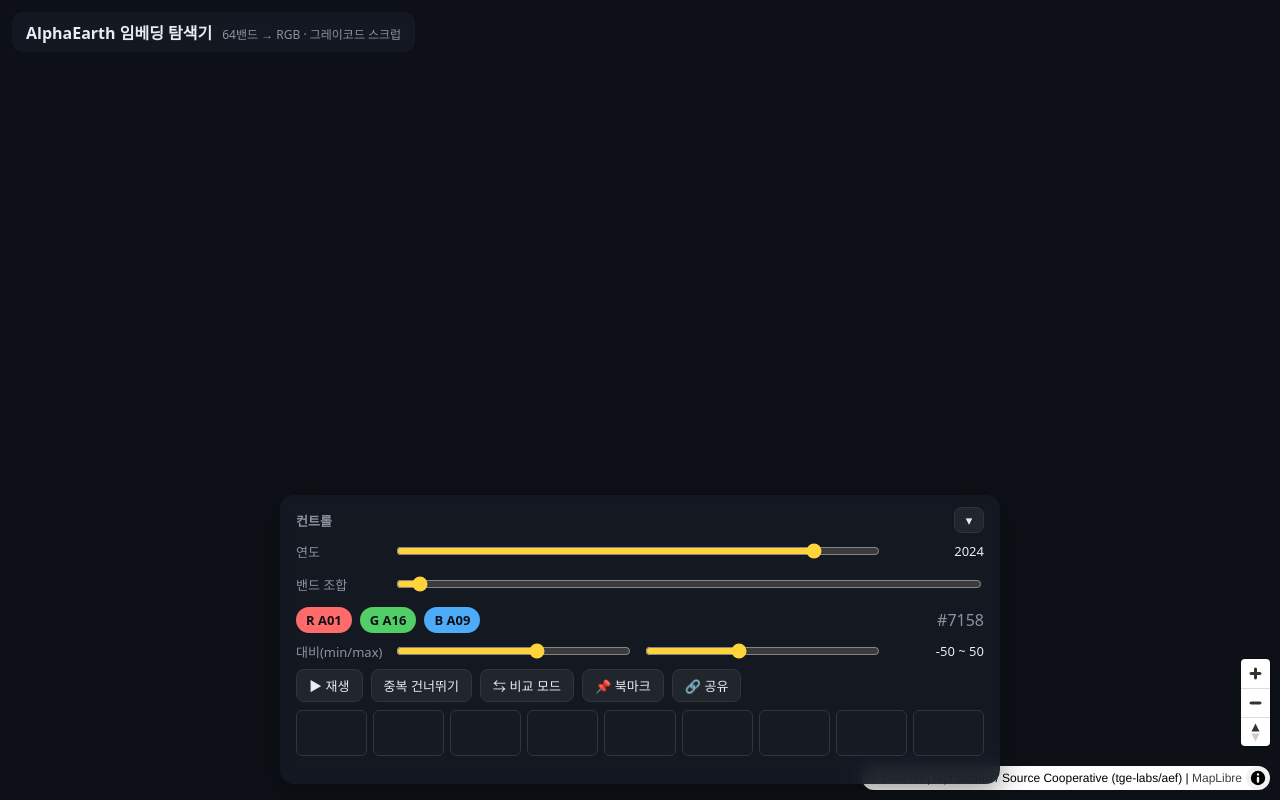
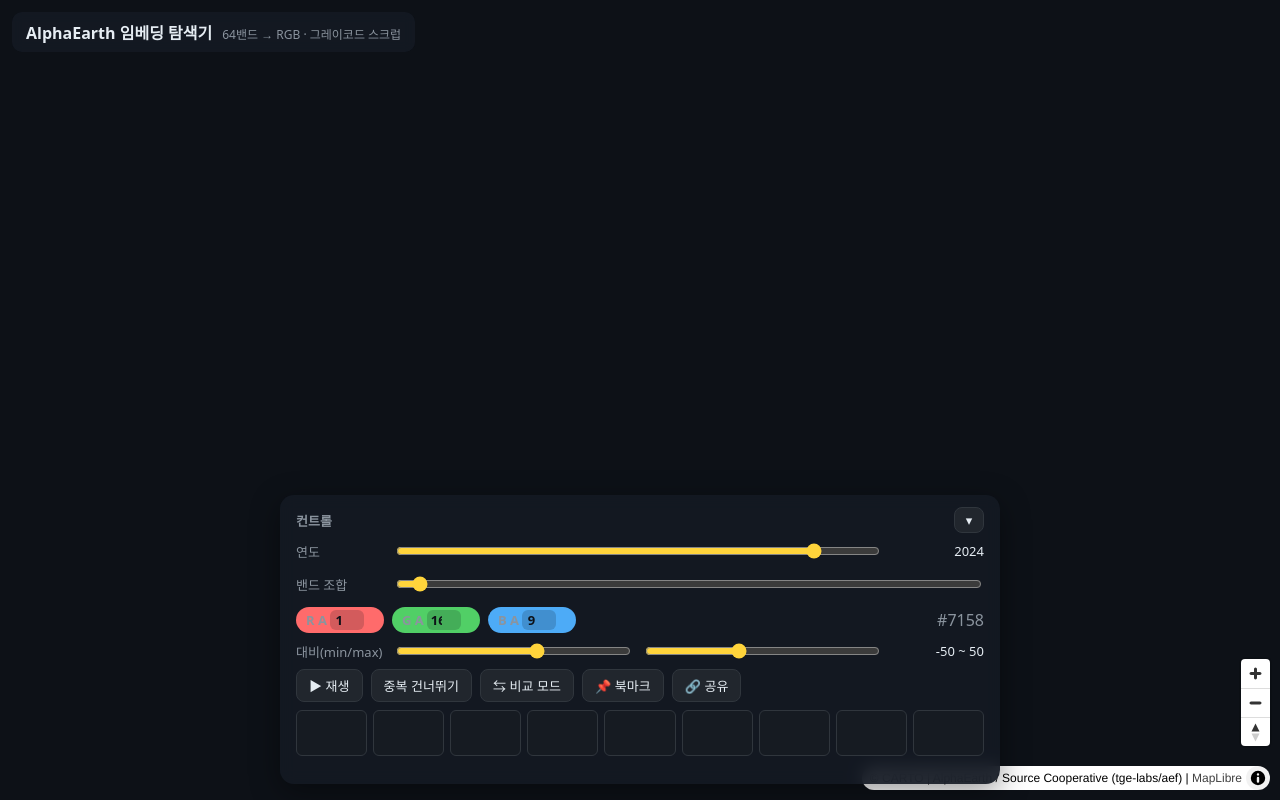
Before and after one commit to ganghyunnnn/AlphaEarth-Viewer, a website built with Vite: page frontend/index.html in a window 1280 px wide. Built offline with nearby package versions, Linux system fonts and the light colour scheme; no server answers; files whose address does not match are found by name.

Commit message:
feat: direct R/G/B band number input

```diff
--- a/frontend/index.html
+++ b/frontend/index.html
@@ -46,9 +46,9 @@
           <input id="scrub" type="range" min="0" max="262143" step="1" value="0" />
         </div>
         <div class="row combo">
-          <span class="chip r" id="chipR">R A01</span>
-          <span class="chip g" id="chipG">G A02</span>
-          <span class="chip b" id="chipB">B A03</span>
+          <label class="bandchip r">R&nbsp;A<input id="bandR" class="bandnum" type="number" min="0" max="63" step="1" /></label>
+          <label class="bandchip g">G&nbsp;A<input id="bandG" class="bandnum" type="number" min="0" max="63" step="1" /></label>
+          <label class="bandchip b">B&nbsp;A<input id="bandB" class="bandnum" type="number" min="0" max="63" step="1" /></label>
           <span class="idx" id="idxOut">#0</span>
         </div>
 
--- a/frontend/src/main.js
+++ b/frontend/src/main.js
@@ -66,9 +66,9 @@ function renderActive(commit) {
 const scrub = new ScrubControl(
   {
     scrub: $("scrub"),
-    chipR: $("chipR"),
-    chipG: $("chipG"),
-    chipB: $("chipB"),
+    bandR: $("bandR"),
+    bandG: $("bandG"),
+    bandB: $("bandB"),
     idxOut: $("idxOut"),
     play: $("play"),
     skipDeg: $("skipDeg"),
--- a/frontend/src/scrubbar.js
+++ b/frontend/src/scrubbar.js
@@ -5,7 +5,7 @@ const FILMSTRIP_N = 9; // 필름스트립 미리보기 개수
 
 export class ScrubControl {
   constructor(els, { onChange, makePreviewUrl }) {
-    this.els = els; // {scrub, chipR,chipG,chipB, idxOut, play, skipDeg, bookmark, filmstrip, bookmarks}
+    this.els = els; // {scrub, bandR,bandG,bandB, idxOut, play, skipDeg, bookmark, filmstrip, bookmarks}
     this.onChange = onChange; // (index, triple, {commit}) => void
     this.makePreviewUrl = makePreviewUrl; // (triple) => string|null  (필름스트립 썸네일)
     this.skipDegenerate = false;
@@ -23,6 +23,12 @@ export class ScrubControl {
       e.skipDeg.classList.toggle("on", this.skipDegenerate);
     });
     e.bookmark.addEventListener("click", () => this.addBookmark());
+
+    // R/G/B 밴드 번호 직접 입력 → triple→그레이코드 인덱스 역산 후 점프(commit).
+    // change(Enter/blur/스피너)에서만 반영해 여러 자리 입력 중 튀지 않게 한다.
+    for (const inp of [e.bandR, e.bandG, e.bandB]) {
+      inp.addEventListener("change", () => this._onBandInput());
+    }
 
     // 키보드 좌우 화살표로 한 프레임씩(중복 건너뛰기 반영)
     window.addEventListener("keydown", (ev) => {
@@ -82,11 +88,27 @@ export class ScrubControl {
     this._renderBookmarks();
   }
 
+  // 밴드 입력값 → 정수 0..63로 보정(빈 값/비정수는 null = 입력 중으로 간주).
+  _readBand(el) {
+    const v = Number(el.value);
+    if (el.value === "" || Number.isNaN(v)) return null;
+    return Math.min(63, Math.max(0, Math.round(v)));
+  }
+
+  _onBandInput() {
+    const r = this._readBand(this.els.bandR);
+    const g = this._readBand(this.els.bandG);
+    const b = this._readBand(this.els.bandB);
+    if (r === null || g === null || b === null) return;
+    this.set(tripleToIndex([r, g, b]), true);
+  }
+
   _renderChips() {
     const [r, g, b] = this.triple;
-    this.els.chipR.textContent = `R ${bandName(r)}`;
-    this.els.chipG.textContent = `G ${bandName(g)}`;
-    this.els.chipB.textContent = `B ${bandName(b)}`;
+    // 프로그램적 .value 설정은 input/change 이벤트를 발생시키지 않아 피드백 루프 없음.
+    this.els.bandR.value = r;
+    this.els.bandG.value = g;
+    this.els.bandB.value = b;
     this.els.idxOut.textContent = `#${this.index}` + (isDegenerate(this.triple) ? " (중복)" : "");
   }
 
--- a/frontend/src/styles.css
+++ b/frontend/src/styles.css
@@ -95,10 +95,23 @@ body.compare-on .mapbadge { display: block; }
 #scrub { height: 26px; }
 
 .combo { gap: 8px; }
-.chip { padding: 4px 10px; border-radius: 999px; font-size: 13px; font-weight: 600; color: #0d1117; }
-.chip.r { background: var(--r); }
-.chip.g { background: var(--g); }
-.chip.b { background: var(--b); }
+/* 편집 가능한 밴드 칩: "R A[__]" 형태, 숫자만 입력 */
+.bandchip {
+  display: inline-flex; align-items: center; gap: 1px;
+  padding: 3px 8px 3px 10px; border-radius: 999px;
+  font-size: 13px; font-weight: 600; color: #0d1117; cursor: text;
+}
+.bandchip.r { background: var(--r); }
+.bandchip.g { background: var(--g); }
+.bandchip.b { background: var(--b); }
+.bandnum {
+  width: 2.6em; margin-left: 2px; padding: 1px 4px;
+  border: none; border-radius: 6px; background: rgba(13, 17, 23, 0.18);
+  color: #0d1117; font: inherit; font-weight: 700; text-align: center;
+  font-variant-numeric: tabular-nums;
+}
+.bandnum:focus { outline: 2px solid rgba(13, 17, 23, 0.55); background: rgba(255, 255, 255, 0.55); }
+/* 스피너 항상 노출(±로 미세 조정 가능) — Firefox/Chromium 기본값 유지 */
 .idx { margin-left: auto; color: var(--muted); font-variant-numeric: tabular-nums; }
 
 .buttons { gap: 8px; flex-wrap: wrap; }
```
